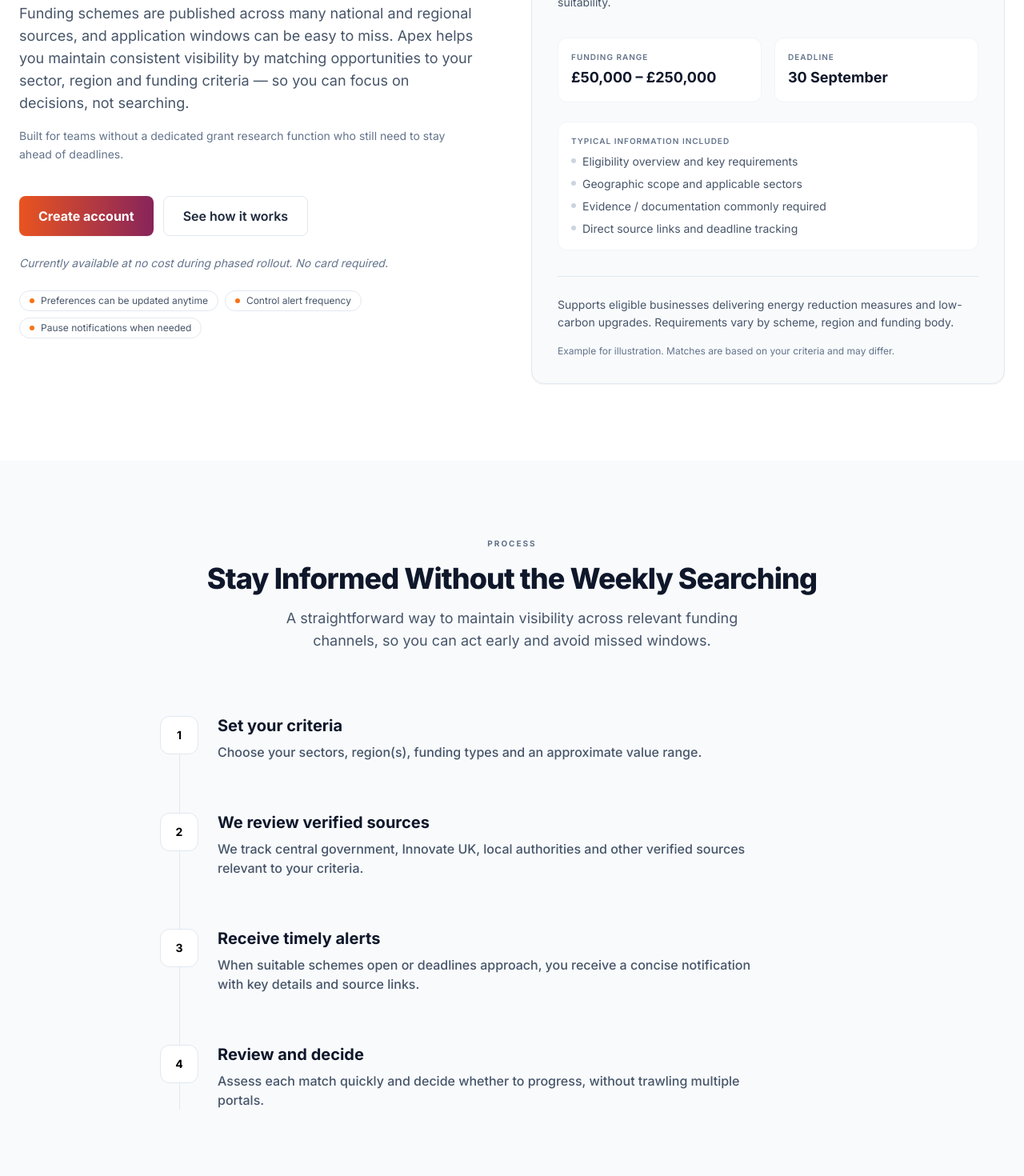
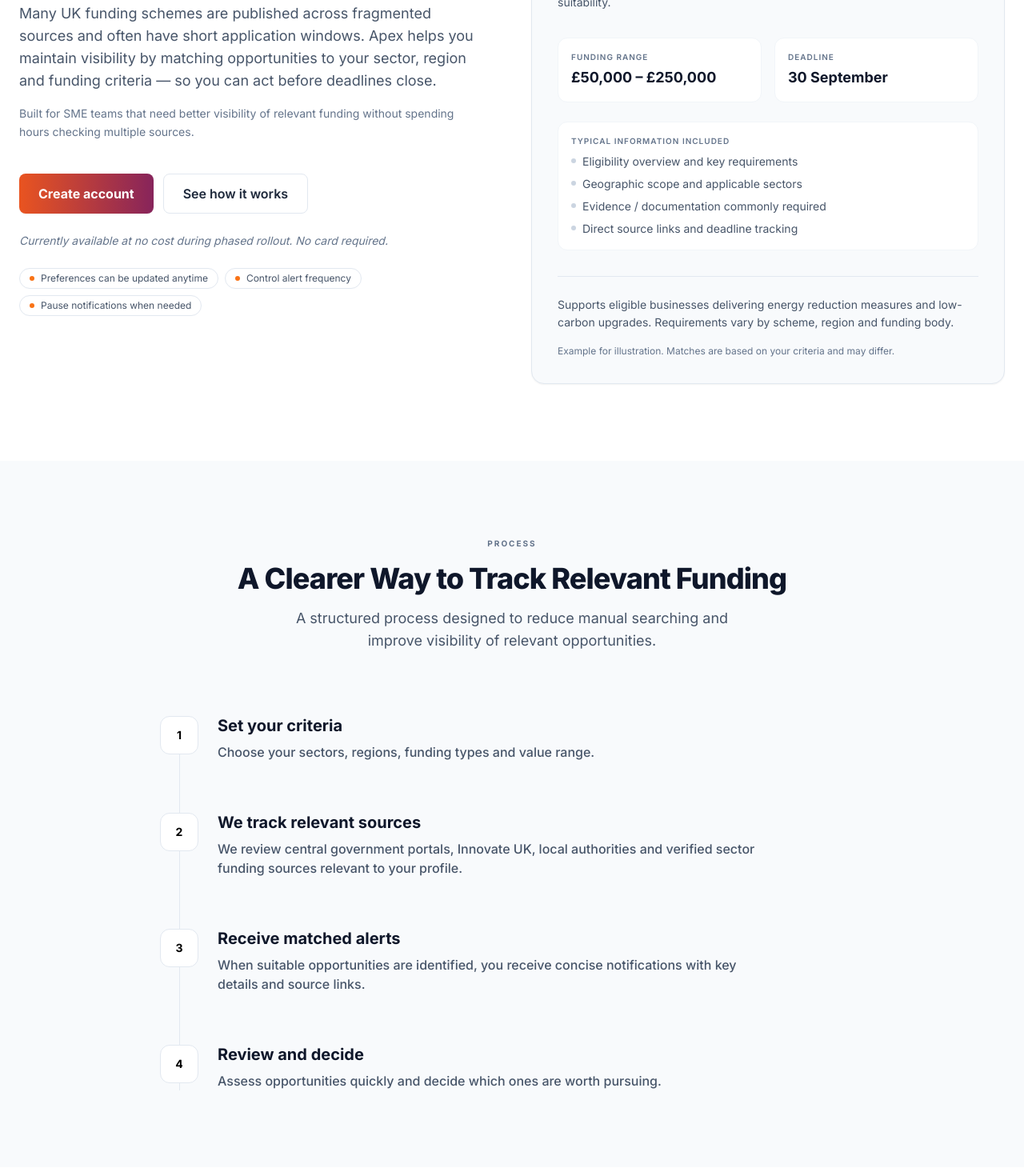
Before and after one commit to J-J-Day/apex-portal, a Next.js app: page /landing in a window 1280 px wide. Shown: the part 280-1750 px from the top of the page at 80% size. Built offline with nearby package versions, Linux system fonts and the light colour scheme.

Commit message:
Update page.tsx

```diff
--- a/app/landing/page.tsx
+++ b/app/landing/page.tsx
@@ -3,11 +3,6 @@
 import React from "react";
 import Link from "next/link";
 
-/**
- * SmoothAnchor
- * - Use for in-page anchors only (href starts with #)
- * - Keeps smooth scroll without breaking Next.js Link usage for routes
- */
 function SmoothAnchor({
   href,
   children,
@@ -38,7 +33,6 @@ function SmoothAnchor({
 export default function LandingPage() {
   return (
     <div className="min-h-screen bg-white text-slate-900 selection:bg-orange-100">
-      {/* Brand Styles (local to this page) */}
       <style>{`
         :root {
           --apex-orange: #E95420;
@@ -66,14 +60,11 @@ export default function LandingPage() {
         }
       `}</style>
 
-      {/* Top bar / Nav */}
       <header className="bg-white/95 backdrop-blur-md sticky top-0 z-40 border-b border-slate-200">
         <nav className="container mx-auto px-6 py-3 flex items-center justify-between">
           <Link href="/landing" className="flex items-center gap-2">
             <div className="flex flex-col">
-              <div className="text-xl font-extrabold secondary-gradient-text">
-                APEX
-              </div>
+              <div className="text-xl font-extrabold secondary-gradient-text">APEX</div>
               <div className="text-[10px] font-semibold text-slate-500 tracking-widest leading-none -mt-0.5">
                 GRANT SOLUTIONS
               </div>
@@ -81,28 +72,16 @@ export default function LandingPage() {
           </Link>
 
           <div className="hidden md:flex items-center gap-6 text-sm text-slate-600 font-medium">
-            <SmoothAnchor
-              href="#how-it-works"
-              className="hover:text-slate-900 transition-colors"
-            >
+            <SmoothAnchor href="#how-it-works" className="hover:text-slate-900 transition-colors">
               How it works
             </SmoothAnchor>
-            <SmoothAnchor
-              href="#challenge"
-              className="hover:text-slate-900 transition-colors"
-            >
+            <SmoothAnchor href="#challenge" className="hover:text-slate-900 transition-colors">
               The challenge
             </SmoothAnchor>
-            <SmoothAnchor
-              href="#sources"
-              className="hover:text-slate-900 transition-colors"
-            >
+            <SmoothAnchor href="#sources" className="hover:text-slate-900 transition-colors">
               Coverage
             </SmoothAnchor>
-            <SmoothAnchor
-              href="#faq"
-              className="hover:text-slate-900 transition-colors"
-            >
+            <SmoothAnchor href="#faq" className="hover:text-slate-900 transition-colors">
               FAQ
             </SmoothAnchor>
           </div>
@@ -124,7 +103,6 @@ export default function LandingPage() {
         </nav>
       </header>
 
-      {/* Hero (bg: white) */}
       <section className="bg-white">
         <div className="container mx-auto px-6 py-24">
           <div className="grid lg:grid-cols-2 gap-12 items-start">
@@ -134,15 +112,14 @@ export default function LandingPage() {
               </h1>
 
               <p className="mt-6 text-base md:text-lg text-slate-600 leading-relaxed max-w-xl">
-                Funding schemes are published across many national and regional sources, and
-                application windows can be easy to miss. Apex helps you maintain consistent
-                visibility by matching opportunities to your sector, region and funding criteria —
-                so you can focus on decisions, not searching.
+                Many UK funding schemes are published across fragmented sources and often have short
+                application windows. Apex helps you maintain visibility by matching opportunities to
+                your sector, region and funding criteria — so you can act before deadlines close.
               </p>
 
               <p className="mt-4 text-sm text-slate-500 max-w-xl leading-relaxed">
-                Built for teams without a dedicated grant research function who still need to stay
-                ahead of deadlines.
+                Built for SME teams that need better visibility of relevant funding without spending
+                hours checking multiple sources.
               </p>
 
               <div className="mt-10 flex flex-col sm:flex-row gap-3">
@@ -180,11 +157,7 @@ export default function LandingPage() {
               </div>
             </div>
 
-            {/* Example Briefing Card (kept intentionally “briefing”, not portal UI) */}
-            <div
-              id="example"
-              className="bg-slate-50 border border-slate-200 rounded-2xl p-8 shadow-sm"
-            >
+            <div id="example" className="bg-slate-50 border border-slate-200 rounded-2xl p-8 shadow-sm">
               <div className="flex items-start justify-between gap-4">
                 <div>
                   <div className="text-xs font-semibold text-slate-500 uppercase tracking-wider">
@@ -207,17 +180,13 @@ export default function LandingPage() {
                   <div className="text-[10px] font-semibold text-slate-500 uppercase tracking-widest mb-1">
                     Funding range
                   </div>
-                  <div className="text-lg font-bold text-slate-900">
-                    £50,000 – £250,000
-                  </div>
+                  <div className="text-lg font-bold text-slate-900">£50,000 – £250,000</div>
                 </div>
                 <div className="bg-white border border-slate-100 rounded-xl p-4">
                   <div className="text-[10px] font-semibold text-slate-500 uppercase tracking-widest mb-1">
                     Deadline
                   </div>
-                  <div className="text-lg font-bold text-slate-900">
-                    30 September
-                  </div>
+                  <div className="text-lg font-bold text-slate-900">30 September</div>
                 </div>
               </div>
 
@@ -255,7 +224,6 @@ export default function LandingPage() {
         </div>
       </section>
 
-      {/* Process (bg: slate-50) */}
       <section id="how-it-works" className="bg-slate-50 py-24">
         <div className="container mx-auto px-6">
           <div className="max-w-4xl mx-auto text-center mb-20">
@@ -263,11 +231,11 @@ export default function LandingPage() {
               Process
             </span>
             <h2 className="text-3xl md:text-4xl font-extrabold text-slate-900 tracking-tight">
-              Stay Informed Without the Weekly Searching
+              A Clearer Way to Track Relevant Funding
             </h2>
             <p className="text-slate-600 mt-4 max-w-xl mx-auto text-base md:text-lg leading-relaxed">
-              A straightforward way to maintain visibility across relevant funding channels, so you
-              can act early and avoid missed windows.
+              A structured process designed to reduce manual searching and improve visibility of
+              relevant opportunities.
             </p>
           </div>
 
@@ -277,29 +245,28 @@ export default function LandingPage() {
               <TimelineStep
                 step={1}
                 title="Set your criteria"
-                text="Choose your sectors, region(s), funding types and an approximate value range."
+                text="Choose your sectors, regions, funding types and value range."
               />
               <TimelineStep
                 step={2}
-                title="We review verified sources"
-                text="We track central government, Innovate UK, local authorities and other verified sources relevant to your criteria."
+                title="We track relevant sources"
+                text="We review central government portals, Innovate UK, local authorities and verified sector funding sources relevant to your profile."
               />
               <TimelineStep
                 step={3}
-                title="Receive timely alerts"
-                text="When suitable schemes open or deadlines approach, you receive a concise notification with key details and source links."
+                title="Receive matched alerts"
+                text="When suitable opportunities are identified, you receive concise notifications with key details and source links."
               />
               <TimelineStep
                 step={4}
                 title="Review and decide"
-                text="Assess each match quickly and decide whether to progress, without trawling multiple portals."
+                text="Assess opportunities quickly and decide which ones are worth pursuing."
               />
             </div>
           </div>
         </div>
       </section>
 
-      {/* Challenge (bg: white) */}
       <section id="challenge" className="bg-white py-24">
         <div className="container mx-auto px-6">
           <div className="mx-auto max-w-6xl">
@@ -350,9 +317,7 @@ export default function LandingPage() {
                   ].map((item, i) => (
                     <li key={i} className="flex items-start gap-3 text-left">
                       <span className="h-1.5 w-1.5 rounded-full bg-orange-500 mt-1.5 flex-shrink-0" />
-                      <span className="text-slate-900 font-medium text-sm leading-normal">
-                        {item}
-                      </span>
+                      <span className="text-slate-900 font-medium text-sm leading-normal">{item}</span>
                     </li>
                   ))}
                 </ul>
@@ -367,7 +332,6 @@ export default function LandingPage() {
         </div>
       </section>
 
-      {/* Coverage (bg: slate-50) */}
       <section id="sources" className="bg-slate-50 py-24">
         <div className="container mx-auto px-6">
           <div className="mx-auto max-w-6xl">
@@ -421,35 +385,34 @@ export default function LandingPage() {
         </div>
       </section>
 
-      {/* Designed for (bg: white) */}
       <section id="designed-for" className="bg-white py-24">
         <div className="container mx-auto px-6">
           <div className="mx-auto max-w-5xl text-center">
             <h2 className="text-2xl md:text-3xl font-extrabold dark-purple-text tracking-tight mb-8">
-              Designed for UK SMEs Who Need Clarity
+              Designed for UK SMEs That Need Better Visibility
             </h2>
             <p className="text-slate-600 leading-relaxed text-base md:text-lg mb-16">
-              For owners, commercial teams and operations leads who want consistent oversight of
-              funding opportunities — without dedicating hours each week to manual checks.
+              For business owners, commercial teams and operations managers who need a clearer view
+              of relevant funding opportunities without dedicating hours each week to manual searching.
             </p>
 
             <div className="grid md:grid-cols-2 gap-8 text-left">
               <BulletCard
                 title="Typical users"
                 bullets={[
-                  "SMEs seeking capital funding and support schemes",
-                  "Construction, property and retrofit businesses",
-                  "Organisations exploring sustainability and decarbonisation",
-                  "Teams without dedicated grant research resources",
+                  "SME owners seeking better visibility of capital funding opportunities",
+                  "Commercial teams targeting project and growth funding",
+                  "Operations managers who need clearer oversight of deadlines",
+                  "Businesses without the internal capacity for dedicated research",
                 ]}
               />
               <BulletCard
                 title="What you can configure"
                 bullets={[
                   "Sectors and opportunity types",
-                  "Region(s) and value range",
-                  "Notification preferences",
-                  "Criteria can be updated at any time",
+                  "Region and value range",
+                  "Alert frequency and notification preferences",
+                  "Criteria can be updated as your needs change",
                 ]}
               />
             </div>
@@ -457,7 +420,6 @@ export default function LandingPage() {
         </div>
       </section>
 
-      {/* FAQ (bg: slate-50) */}
       <section id="faq" className="bg-slate-50 py-24">
         <div className="container mx-auto px-6">
           <div className="mx-auto max-w-4xl">
@@ -466,7 +428,7 @@ export default function LandingPage() {
                 Frequently Asked Questions
               </h2>
               <p className="text-slate-600 mt-4 text-base md:text-lg leading-relaxed">
-                Clear answers to the common questions before creating an account.
+                Clear answers to common questions before creating an account.
               </p>
             </div>
 
@@ -477,7 +439,7 @@ export default function LandingPage() {
               />
               <FaqItem
                 q="Will I be spammed with alerts?"
-                a="No. Alerts are tied to your criteria, and you control notification preferences. You can pause or update criteria any time."
+                a="No. Alerts are tied to your criteria, and you control notification preferences. You can pause or update criteria at any time."
               />
               <FaqItem
                 q="Is this only for grants?"
@@ -493,14 +455,13 @@ export default function LandingPage() {
               />
               <FaqItem
                 q="Can I change my criteria later?"
-                a="Yes. Preferences are designed to be flexible and can be updated at any time."
+                a="Yes. Preferences can be updated at any time."
               />
             </div>
           </div>
         </div>
       </section>
 
-      {/* Final CTA (bg: slate-50 kept for a clean close) */}
       <section className="bg-slate-50 py-24">
         <div className="container mx-auto px-6">
           <div className="mx-auto max-w-6xl">
@@ -537,14 +498,11 @@ export default function LandingPage() {
         </div>
       </section>
 
-      {/* Footer */}
       <footer className="border-t border-slate-200 bg-white">
         <div className="container mx-auto px-6 py-16">
           <div className="flex flex-col md:flex-row md:items-start justify-between gap-12">
             <div className="flex flex-col">
-              <div className="text-xl font-extrabold secondary-gradient-text">
-                APEX
-              </div>
+              <div className="text-xl font-extrabold secondary-gradient-text">APEX</div>
               <div className="text-[10px] font-semibold text-slate-500 tracking-widest leading-none -mt-0.5">
                 GRANT SOLUTIONS
               </div>
@@ -585,8 +543,6 @@ export default function LandingPage() {
   );
 }
 
-/* ---------- Shared components ---------- */
-
 function BulletCard({ title, bullets }: { title: string; bullets: string[] }) {
   return (
     <div className="bg-white border border-slate-200 rounded-2xl p-8">
@@ -595,9 +551,7 @@ function BulletCard({ title, bullets }: { title: string; bullets: string[] }) {
         {bullets.map((b) => (
           <li key={b} className="flex gap-3 items-start">
             <span className="mt-2 h-1 w-1 rounded-full bg-slate-300 shrink-0" />
-            <span className="text-sm leading-relaxed text-slate-600 font-medium">
-              {b}
-            </span>
+            <span className="text-sm leading-relaxed text-slate-600 font-medium">{b}</span>
           </li>
         ))}
       </ul>
```
